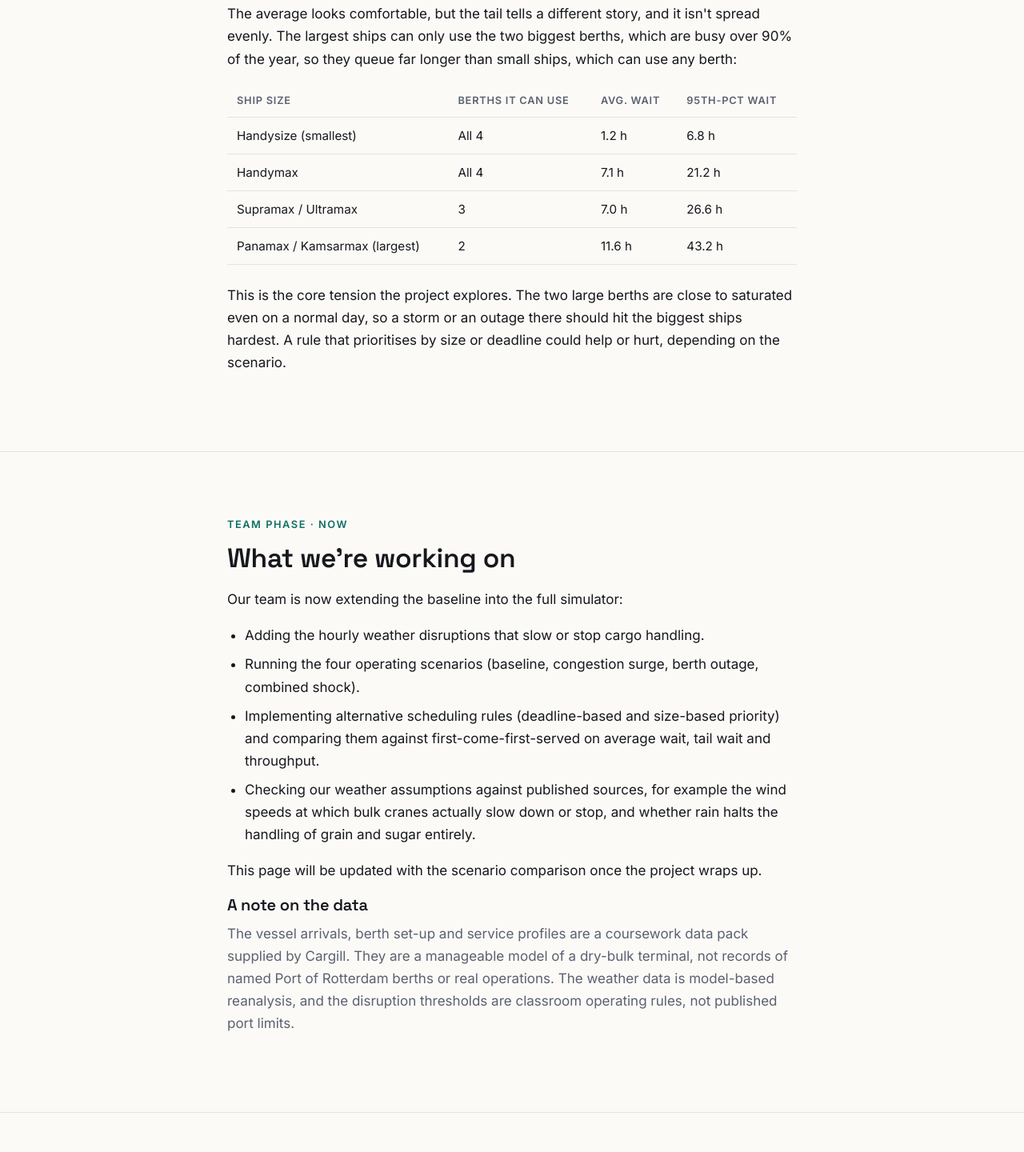
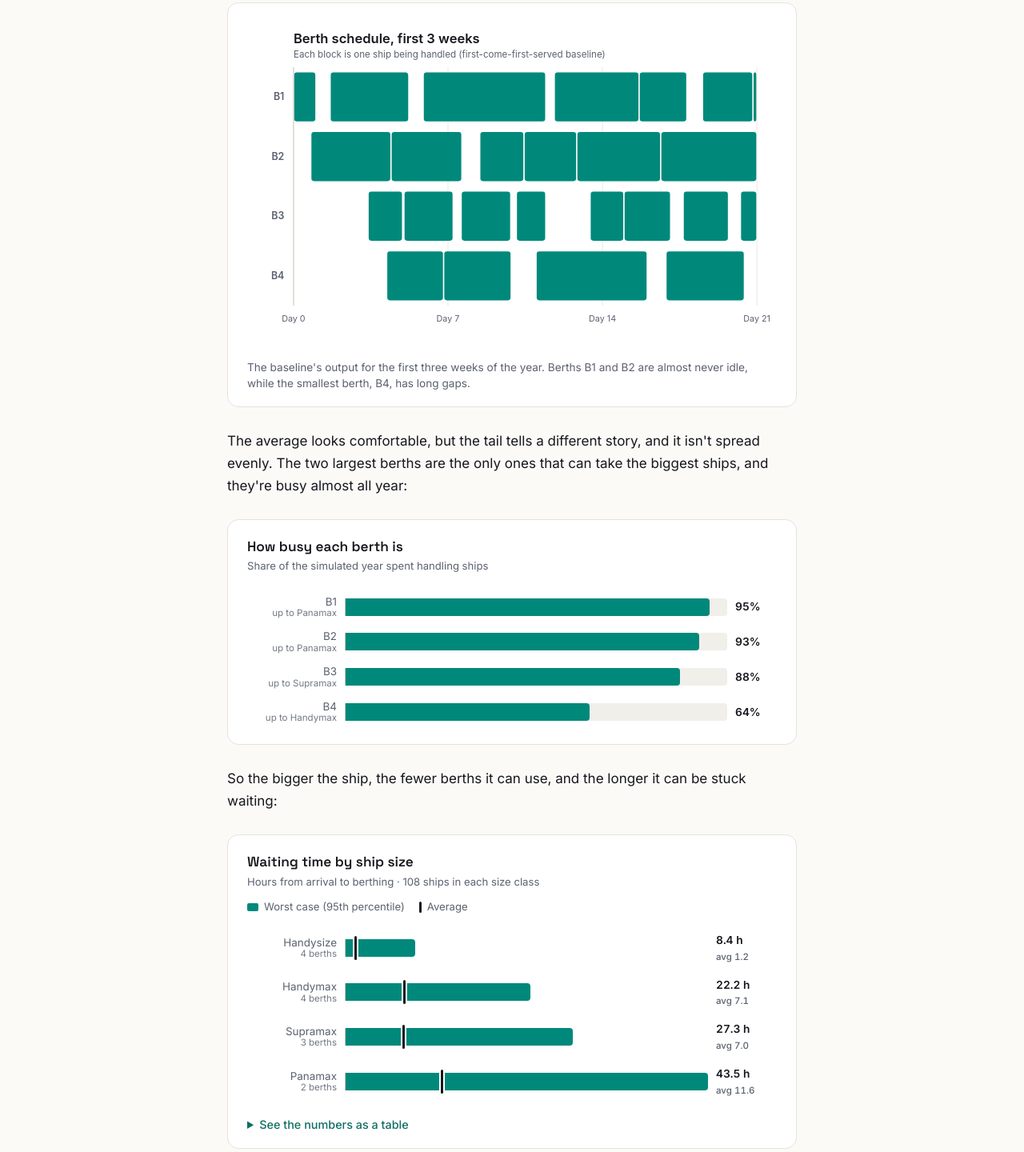
Before and after one commit to afrithahamed168-code/afrithahamed168-code.github.io, a plain HTML site: page projects/port-scheduling-simulator.html in a window 1280 px wide. Shown: the part 3182-4622 px from the top of the page at 80% size. Drawn offline with Linux system fonts and the light colour scheme.

Commit message:
Add files via upload

```diff
--- a/css/style.css
+++ b/css/style.css
@@ -225,3 +225,21 @@ table.simple th { font-size: .8rem; text-transform: uppercase; letter-spacing: .
 .skill-box .tags li { background: #f1efea; color: var(--ink); }
 
 @media (max-width: 640px) { .nav ul { gap: 18px; } .nav ul a { font-size: .9rem; } }
+
+/* ----- v4: charts inside case studies ----- */
+.chart-fig { margin: 28px 0; background: var(--surface); border: 1px solid var(--line); border-radius: var(--radius); padding: 22px 24px 18px; }
+.chart-fig > img { width: 100%; border-radius: 8px; }
+.chart-fig figcaption { margin-top: 10px; }
+.hc-track { position: relative; }
+.hc-track.full { background: #f1efea; border-radius: 0 4px 4px 0; }
+.hc-row.util { grid-template-columns: 112px 1fr 52px; }
+.hc-row.wide { grid-template-columns: 112px 1fr 76px; }
+.hc-val small { display: block; font-size: .72rem; font-weight: 500; color: var(--muted); }
+.hc-avg { position: absolute; top: -4px; bottom: -4px; width: 3px; margin-left: -1.5px; background: var(--ink); border-radius: 2px; box-shadow: 0 0 0 2px var(--surface); }
+.hc-legend { display: flex; flex-wrap: wrap; gap: 18px; font-size: .82rem; color: var(--muted); margin: -8px 0 12px; }
+.hc-legend span { display: inline-flex; align-items: center; gap: 7px; }
+.lg-bar { width: 14px; height: 10px; background: #00897b; border-radius: 2px; display: inline-block; }
+.lg-avg { width: 3px; height: 14px; background: var(--ink); border-radius: 2px; display: inline-block; }
+.hc-table { margin-top: 14px; font-size: .9rem; }
+.hc-table summary { cursor: pointer; color: var(--accent); font-weight: 500; }
+@media (max-width: 420px) { .chart-fig { padding: 18px 14px 14px; } .hc-row.util, .hc-row.wide { grid-template-columns: 84px 1fr 62px; } }
--- a/projects/port-scheduling-simulator.html
+++ b/projects/port-scheduling-simulator.html
@@ -8,7 +8,7 @@
   <link rel="preconnect" href="https://fonts.googleapis.com">
   <link rel="preconnect" href="https://fonts.gstatic.com" crossorigin>
   <link href="https://fonts.googleapis.com/css2?family=Inter:wght@400;500;600;700&family=Space+Grotesk:wght@500;600;700&display=swap" rel="stylesheet">
-  <link rel="stylesheet" href="../css/style.css?v=3">
+  <link rel="stylesheet" href="../css/style.css?v=4">
 </head>
 <body>
 
@@ -89,16 +89,63 @@
       <div class="stat"><b>27.2 h</b><span>95th-percentile wait (the bad tail)</span></div>
       <div class="stat"><b>35.8</b><span>ships handled per month</span></div>
     </div>
-    <p>The average looks comfortable, but the tail tells a different story, and it isn't spread evenly. The largest ships can only use the two biggest berths, which are busy over 90% of the year, so they queue far longer than small ships, which can use any berth:</p>
-    <table class="simple">
-      <thead><tr><th>Ship size</th><th>Berths it can use</th><th>Avg. wait</th><th>95th-pct wait</th></tr></thead>
-      <tbody>
-        <tr><td>Handysize (smallest)</td><td>All 4</td><td>1.2 h</td><td>6.8 h</td></tr>
-        <tr><td>Handymax</td><td>All 4</td><td>7.1 h</td><td>21.2 h</td></tr>
-        <tr><td>Supramax / Ultramax</td><td>3</td><td>7.0 h</td><td>26.6 h</td></tr>
-        <tr><td>Panamax / Kamsarmax (largest)</td><td>2</td><td>11.6 h</td><td>43.2 h</td></tr>
-      </tbody>
-    </table>
+
+    <figure class="chart-fig">
+      <img src="../assets/img/port-gantt.svg" alt="Gantt-style chart of the first three weeks: each block is one ship being handled at berths B1 to B4. B1 and B2 are almost never idle; B4 has long gaps." loading="lazy">
+      <figcaption>The baseline's output for the first three weeks of the year. Berths B1 and B2 are almost never idle, while the smallest berth, B4, has long gaps.</figcaption>
+    </figure>
+
+    <p>The average looks comfortable, but the tail tells a different story, and it isn't spread evenly. The two largest berths are the only ones that can take the biggest ships, and they're busy almost all year:</p>
+
+    <figure class="chart-fig" aria-label="Bar chart: share of the year each berth is busy handling ships">
+      <div class="hc-title">How busy each berth is</div>
+      <div class="hc-sub">Share of the simulated year spent handling ships</div>
+      <div class="hc-row util" title="B1: busy 95% of the year · takes ships up to Panamax/Kamsarmax · 124 ships">
+        <span class="hc-label">B1<small>up to Panamax</small></span><span class="hc-track full"><span class="hc-bar" style="width:95.3%"></span></span><span class="hc-val">95%</span>
+      </div>
+      <div class="hc-row util" title="B2: busy 93% of the year · takes ships up to Panamax/Kamsarmax · 109 ships">
+        <span class="hc-label">B2<small>up to Panamax</small></span><span class="hc-track full"><span class="hc-bar" style="width:92.6%"></span></span><span class="hc-val">93%</span>
+      </div>
+      <div class="hc-row util" title="B3: busy 88% of the year · takes ships up to Supramax/Ultramax · 112 ships">
+        <span class="hc-label">B3<small>up to Supramax</small></span><span class="hc-track full"><span class="hc-bar" style="width:87.7%"></span></span><span class="hc-val">88%</span>
+      </div>
+      <div class="hc-row util" title="B4: busy 64% of the year · takes ships up to Handymax · 87 ships">
+        <span class="hc-label">B4<small>up to Handymax</small></span><span class="hc-track full"><span class="hc-bar" style="width:64.0%"></span></span><span class="hc-val">64%</span>
+      </div>
+    </figure>
+
+    <p>So the bigger the ship, the fewer berths it can use, and the longer it can be stuck waiting:</p>
+
+    <figure class="chart-fig" aria-label="Bullet chart: worst-case and average waiting time by ship size">
+      <div class="hc-title">Waiting time by ship size</div>
+      <div class="hc-sub">Hours from arrival to berthing · 108 ships in each size class</div>
+      <div class="hc-legend"><span><i class="lg-bar"></i>Worst case (95th percentile)</span><span><i class="lg-avg"></i>Average</span></div>
+      <div class="hc-row wide" title="Handysize: worst case 8.4 h, average 1.2 h · can use all 4 berths">
+        <span class="hc-label">Handysize<small>4 berths</small></span><span class="hc-track"><span class="hc-bar" style="width:19.3%"></span><span class="hc-avg" style="left:2.8%"></span></span><span class="hc-val">8.4 h<small>avg 1.2</small></span>
+      </div>
+      <div class="hc-row wide" title="Handymax: worst case 22.2 h, average 7.1 h · can use all 4 berths">
+        <span class="hc-label">Handymax<small>4 berths</small></span><span class="hc-track"><span class="hc-bar" style="width:51.0%"></span><span class="hc-avg" style="left:16.3%"></span></span><span class="hc-val">22.2 h<small>avg 7.1</small></span>
+      </div>
+      <div class="hc-row wide" title="Supramax / Ultramax: worst case 27.3 h, average 7.0 h · can use 3 berths">
+        <span class="hc-label">Supramax<small>3 berths</small></span><span class="hc-track"><span class="hc-bar" style="width:62.8%"></span><span class="hc-avg" style="left:16.1%"></span></span><span class="hc-val">27.3 h<small>avg 7.0</small></span>
+      </div>
+      <div class="hc-row wide" title="Panamax / Kamsarmax: worst case 43.5 h, average 11.6 h · can use only 2 berths">
+        <span class="hc-label">Panamax<small>2 berths</small></span><span class="hc-track"><span class="hc-bar" style="width:100%"></span><span class="hc-avg" style="left:26.7%"></span></span><span class="hc-val">43.5 h<small>avg 11.6</small></span>
+      </div>
+      <details class="hc-table">
+        <summary>See the numbers as a table</summary>
+        <table class="simple">
+          <thead><tr><th>Ship size</th><th>Berths it can use</th><th>Avg. wait</th><th>95th-pct wait</th></tr></thead>
+          <tbody>
+            <tr><td>Handysize (smallest)</td><td>All 4</td><td>1.2 h</td><td>8.4 h</td></tr>
+            <tr><td>Handymax</td><td>All 4</td><td>7.1 h</td><td>22.2 h</td></tr>
+            <tr><td>Supramax / Ultramax</td><td>3</td><td>7.0 h</td><td>27.3 h</td></tr>
+            <tr><td>Panamax / Kamsarmax (largest)</td><td>2</td><td>11.6 h</td><td>43.5 h</td></tr>
+          </tbody>
+        </table>
+      </details>
+    </figure>
+
     <p>This is the core tension the project explores. The two large berths are close to saturated even on a normal day, so a storm or an outage there should hit the biggest ships hardest. A rule that prioritises by size or deadline could help or hurt, depending on the scenario.</p>
   </div>
 </section>
```
Also changed, not shown: index.html (+11 -11 lines), projects/alightcard.html (+1 -1 lines), projects/inventory-analytics.html (+1 -1 lines).
